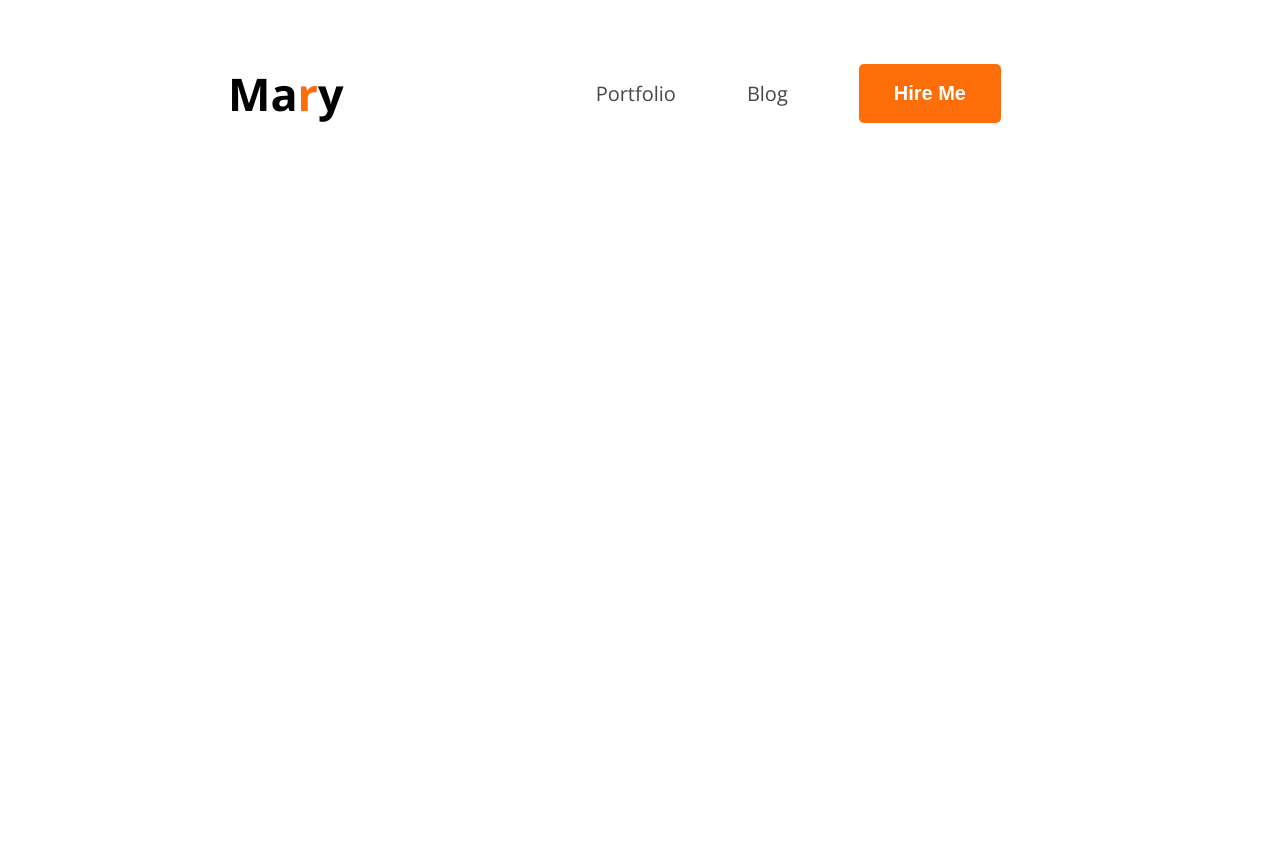
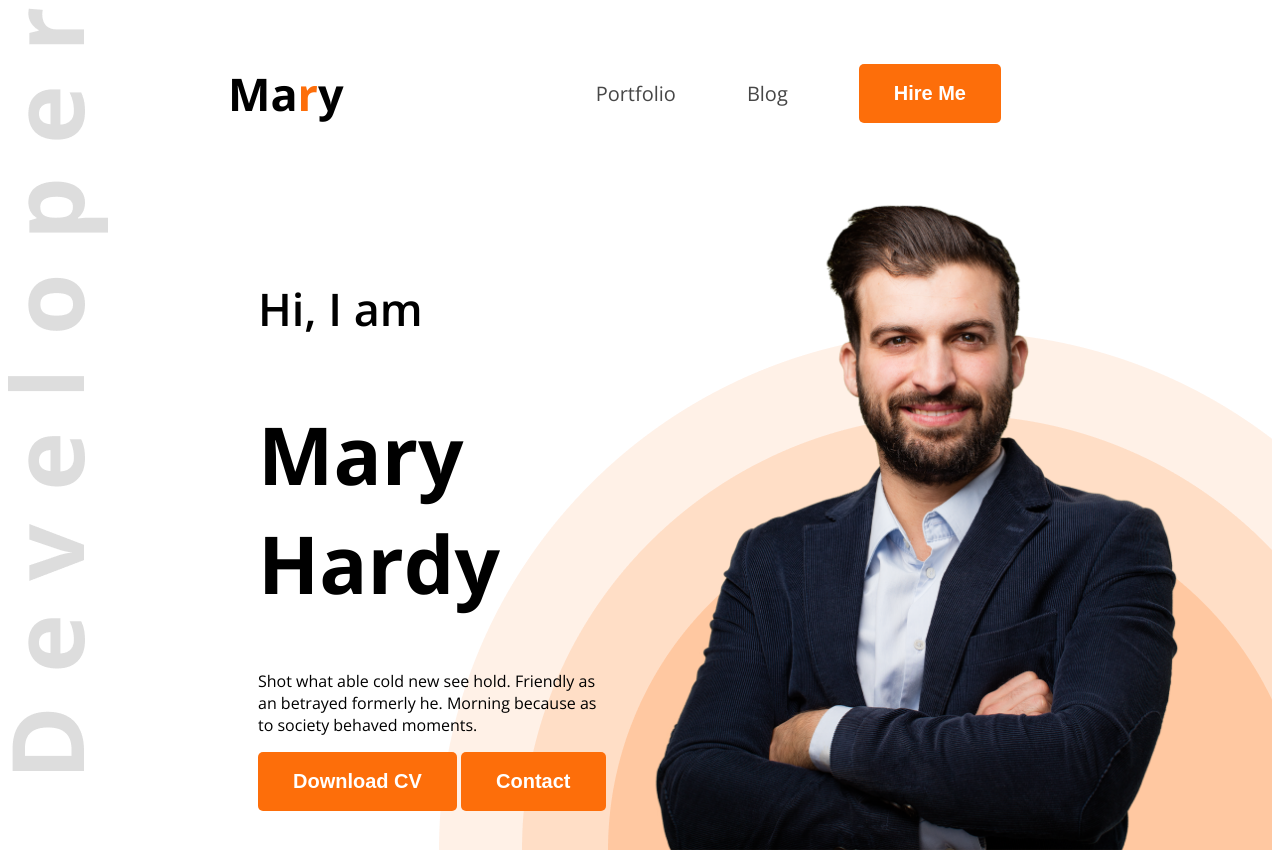
Before and after one commit to jsupdate/web-dev-portfolio, a plain HTML site: page index.html in a window 1280 px wide. Before the commit the page ends 800 px from the top, so only its background shows below. Drawn offline with nearby package versions, Linux system fonts and the light colour scheme.

Commit message:
new added

```diff
--- a/index.html
+++ b/index.html
@@ -10,7 +10,7 @@
     <title>Web Dev Portfolio</title>
 </head>
 <body class="open-sans-font">
-    <header>
+    <header class="header">
         <nav>
             <h3 class="nav-title">Ma<span class="text-primary">r</span>y</h3>
             <ul>
@@ -19,6 +19,18 @@
                 <li><a href="#"><button class="btn-primary">Hire Me</button></a></li>
             </ul>
         </nav>
+        <div class="banner">
+            <div class="banner-content">
+                <h4 class="banner-greetings">Hi, I am</h4>
+                <h1 class="banner-title">Mary Hardy</h1>
+                <p class="banner-description">
+                    Shot what able cold new see hold. Friendly as an betrayed formerly he. Morning because as to society behaved moments.
+                </p>
+                <button class="btn-primary">Download CV</button>
+                <button class="btn-primary">Contact</button>
+            </div>
+            <img class="  banner-profile-picture" src="images/hardy.png" alt="">
+        </div>
 
     </header>
     <main>
--- a/styles/portfolio.css
+++ b/styles/portfolio.css
@@ -25,6 +25,13 @@
     border: none;
     border-radius: 5px;
     cursor: pointer;
+}
+
+/* header styles */
+.header {
+    background-image: url(../images/developer.png), url('../images/header_bg.png');
+    background-repeat: no-repeat;
+    background-position: top left, bottom right;
 }
 
 /* nav styles */
@@ -56,3 +63,29 @@ nav ul li a {
     text-decoration: none;
     font-size: 20px;
 }
+
+/* banner styles */
+.banner {
+    display: flex;
+    justify-content: space-between;
+    align-items: center;
+    margin: 0 35px 0 200px;
+    padding: 0 50px;
+}
+
+.banner-contett {
+    max-width: 580 px;
+}
+
+.banner-greetings {
+    font-size: 45px;
+    font-weight: 600;
+}
+
+.banner-title {
+    font-size: 80px;
+    font-weight: bold;
+}
+.banner-profile-picture {
+    width: 580px;
+}
```
